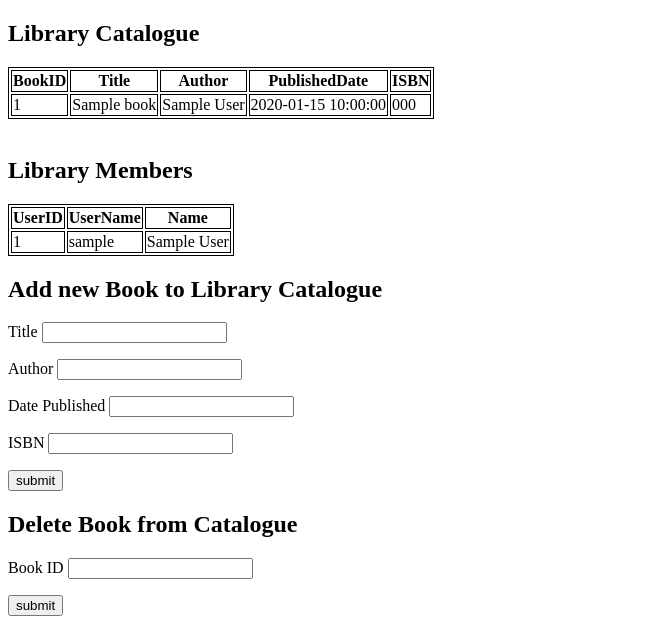
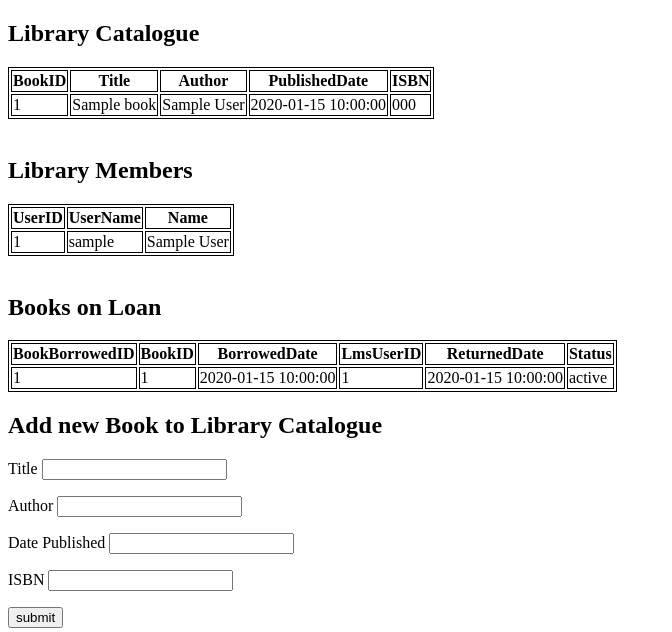
Before and after one commit to ijkeleher/library-pi2, a Flask app: template master-pi/templates/index.html in a window 1280 px wide. Shown: the top 632 px of the page, without its empty margins (0-672 px from the left). Run offline with Flask 2, Linux system fonts and the light colour scheme; tables that the repository leaves empty hold one stand-in row (values such as "Sample post"); the template is opened without the code that fills it: values that come from a table or form of the project are taken from there, most other values are stand-ins (such as "Sample title", 1, 10 or a date in 2020); parts of the project's set-up code (start-up, migrations or seed data) failed here and were passed over.

Commit message:
Fixed bug in books-on-loan display

```diff
--- a/master-pi/flask_site.py
+++ b/master-pi/flask_site.py
@@ -15,4 +15,8 @@ def index():
     users_response = requests.get("http://127.0.0.1:5000/user")
     users_data = json.loads(users_response.text)
 
-    return render_template("index.html", books = data, users = users_data)
+    loan_response = requests.get("http://127.0.0.1:5000/bookborrowed")
+    loan_data = json.loads(loan_response.text)
+
+
+    return render_template("index.html", books = data, users = users_data, loans = loan_data)
--- a/master-pi/templates/index.html
+++ b/master-pi/templates/index.html
@@ -45,6 +45,30 @@
             </tr>
         {%endfor%}
         </table>
+        <br />
+
+        <h2>Books on Loan</h2>
+        <table>
+            <tr>
+                <th>BookBorrowedID</th>
+                <th>BookID</th>
+                <th>BorrowedDate</th>
+                <th>LmsUserID</th>
+                <th>ReturnedDate</th>
+                <th>Status</th>
+            </tr>
+        </tr>
+        {%for loan in loans%}
+            <tr>
+                <td>{{loan.BookBorrowedID}}</td>
+                <td>{{loan.BookID}}</td>
+                <td>{{loan.BorrowedDate}}</td>
+                <td>{{loan.LmsUserID}}</td>
+                <td>{{loan.ReturnedDate}}</td>
+                <td>{{loan.Status}}</td>
+            </tr>
+        {%endfor%}
+        </table>
 
         <h2>Add new Book to Library Catalogue</h2>
       <form action = "http://localhost:5000/addbookform" method = "POST">
```
